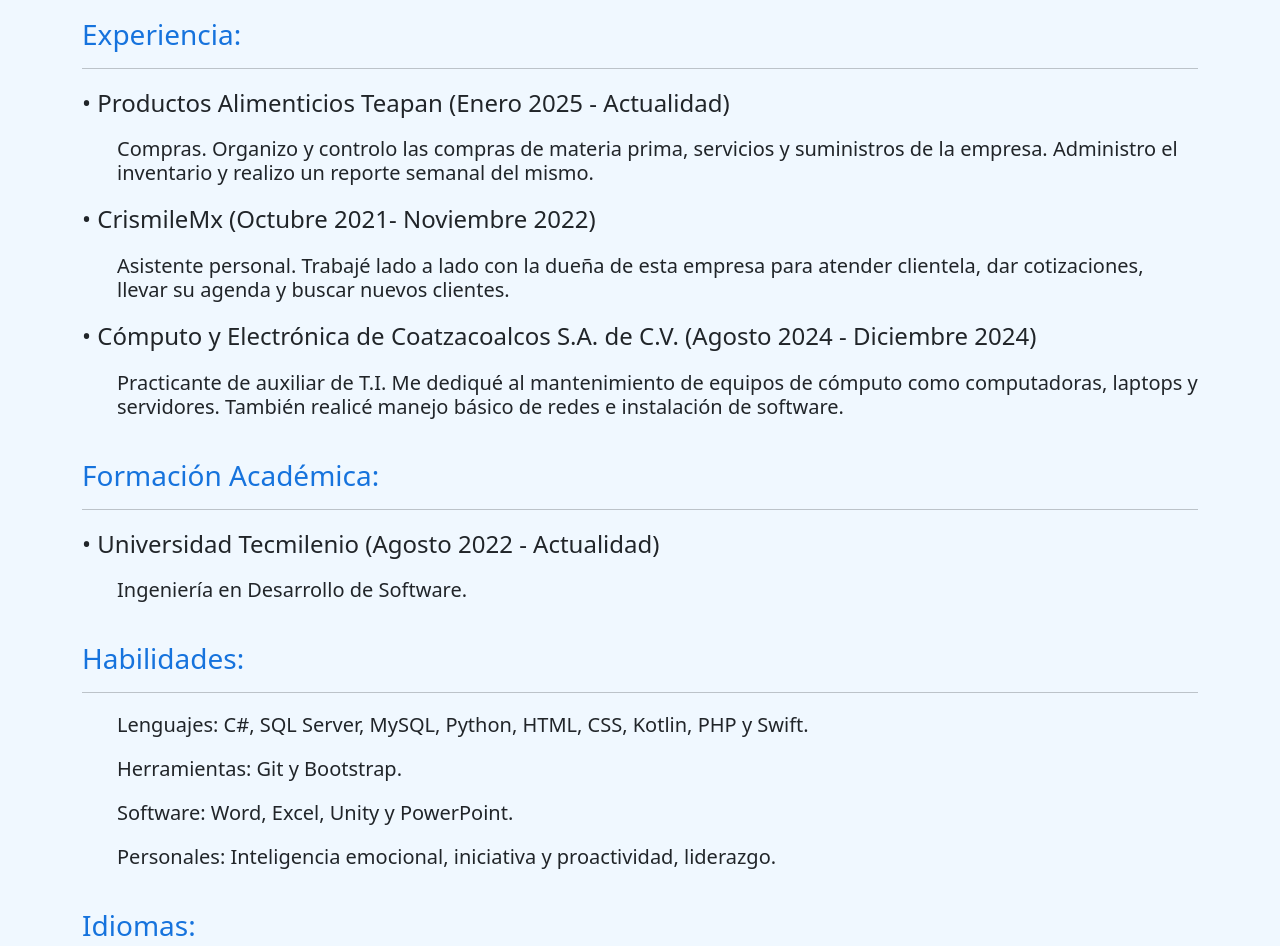
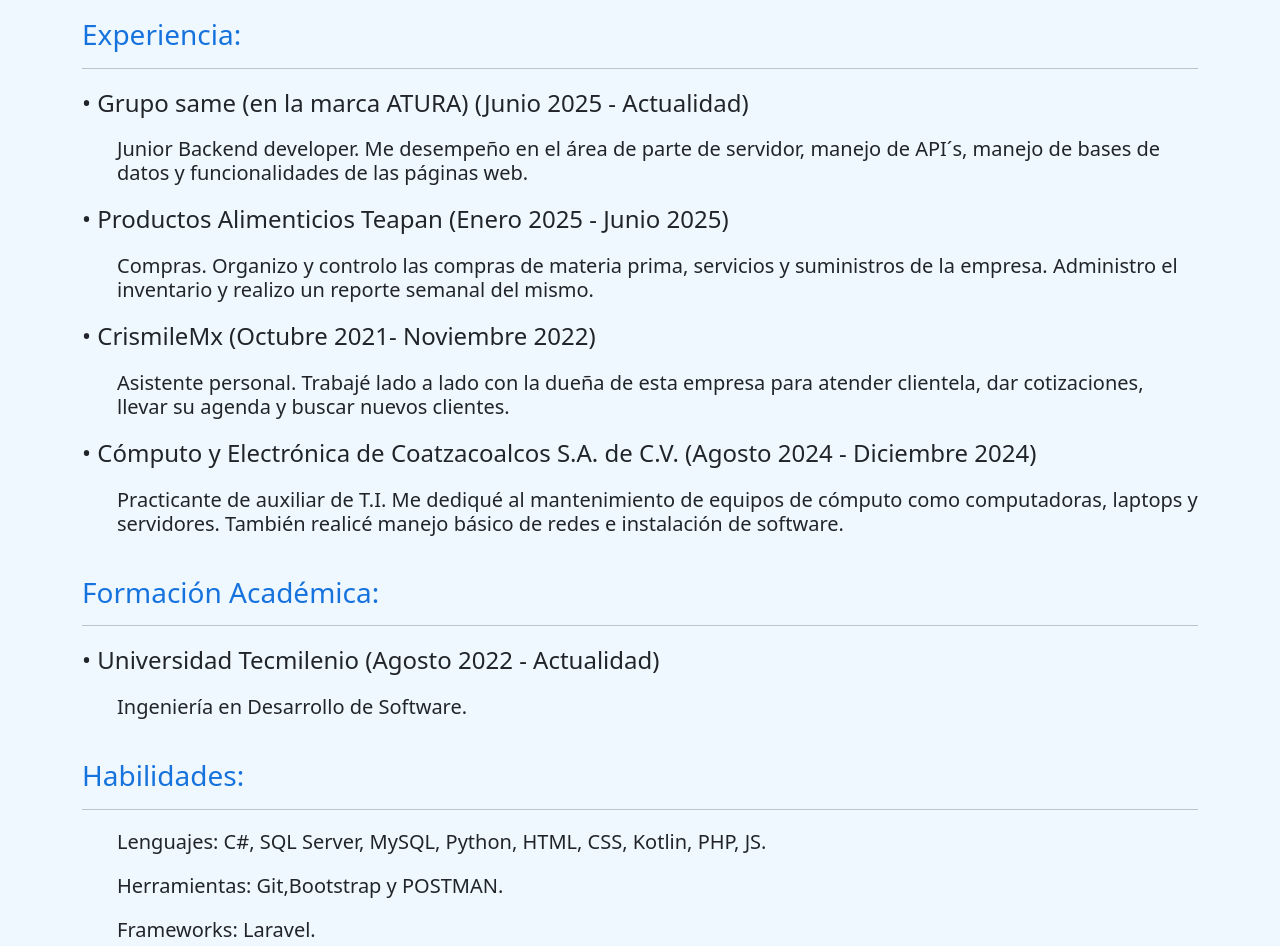
Before and after one commit to JesusOgishu/cvJesusCampos, a plain HTML site: page index.html in a window 1280 px wide. Shown: the part 180-1126 px from the top of the page. Drawn offline with nearby package versions, Linux system fonts and the light colour scheme.

Commit message:
update atura status

```diff
--- a/index.html
+++ b/index.html
@@ -14,7 +14,9 @@
         </div>
         <div class="container" style=" text-align: left; margin-top: 20px;">
             <h3 style=" text-align: left; margin-top: 40px; color: rgb(22, 115, 221);">Experiencia:</h3><hr>
-            <h4 style=" text-align: left; margin-top: 20px;">• Productos Alimenticios Teapan (Enero 2025 - Actualidad)</h4>
+            <h4 style=" text-align: left; margin-top: 20px;">• Grupo same (en la marca ATURA) (Junio 2025 - Actualidad)</h4>
+            <h5 style=" text-align: left; margin-top: 20px; margin-left: 35px;">Junior Backend developer. Me desempeño en el área de parte de servidor, manejo de API´s, manejo de bases de datos y funcionalidades de las páginas web.</h5>
+            <h4 style=" text-align: left; margin-top: 20px;">• Productos Alimenticios Teapan (Enero 2025 - Junio 2025)</h4>
             <h5 style=" text-align: left; margin-top: 20px; margin-left: 35px;">Compras. Organizo y controlo las compras de materia prima, servicios y suministros de la empresa. Administro el inventario y realizo un reporte semanal del mismo.</h5>
             <h4 style=" text-align: left; margin-top: 20px;">• CrismileMx (Octubre 2021- Noviembre 2022)</h4>
             <h5 style=" text-align: left; margin-top: 20px;  margin-left: 35px;">Asistente personal. Trabajé lado a lado con la dueña de esta empresa para atender clientela, dar cotizaciones, llevar su agenda y buscar nuevos clientes.</h5>
@@ -24,8 +26,9 @@
             <h4 style=" text-align: left; margin-top: 20px;">• Universidad Tecmilenio (Agosto 2022 - Actualidad)</h4>
             <h5 style=" text-align: left; margin-top: 20px;  margin-left: 35px;">Ingeniería en Desarrollo de Software.</h5>
             <h3 style=" text-align: left; margin-top: 40px; color: rgb(22, 115, 221);">Habilidades:</h3><hr>
-            <h5 style=" text-align: left; margin-top: 20px;  margin-left: 35px;">Lenguajes: C#, SQL Server, MySQL, Python, HTML, CSS, Kotlin, PHP y Swift.</h5>
-            <h5 style=" text-align: left; margin-top: 20px;  margin-left: 35px;">Herramientas: Git y Bootstrap.</h5>
+            <h5 style=" text-align: left; margin-top: 20px;  margin-left: 35px;">Lenguajes: C#, SQL Server, MySQL, Python, HTML, CSS, Kotlin, PHP, JS.</h5>
+            <h5 style=" text-align: left; margin-top: 20px;  margin-left: 35px;">Herramientas: Git,Bootstrap y POSTMAN.</h5>
+            <h5 style=" text-align: left; margin-top: 20px;  margin-left: 35px;">Frameworks: Laravel.</h5>
             <h5 style=" text-align: left; margin-top: 20px;  margin-left: 35px;">Software: Word, Excel, Unity y PowerPoint.</h5>
             <h5 style=" text-align: left; margin-top: 20px;  margin-left: 35px;">Personales: Inteligencia emocional, iniciativa y proactividad, liderazgo.</h5>
             <h3 style=" text-align: left; margin-top: 40px; color: rgb(22, 115, 221);">Idiomas:</h3><hr>
@@ -34,4 +37,5 @@
         </div>
         <script src="https://cdn.jsdelivr.net/npm/bootstrap@5.3.3/dist/js/bootstrap.bundle.min.js" integrity="sha384-YvpcrYf0tY3lHB60NNkmXc5s9fDVZLESaAA55NDzOxhy9GkcIdslK1eN7N6jIeHz" crossorigin="anonymous"></script>
     </body>
+
 </html>
```
